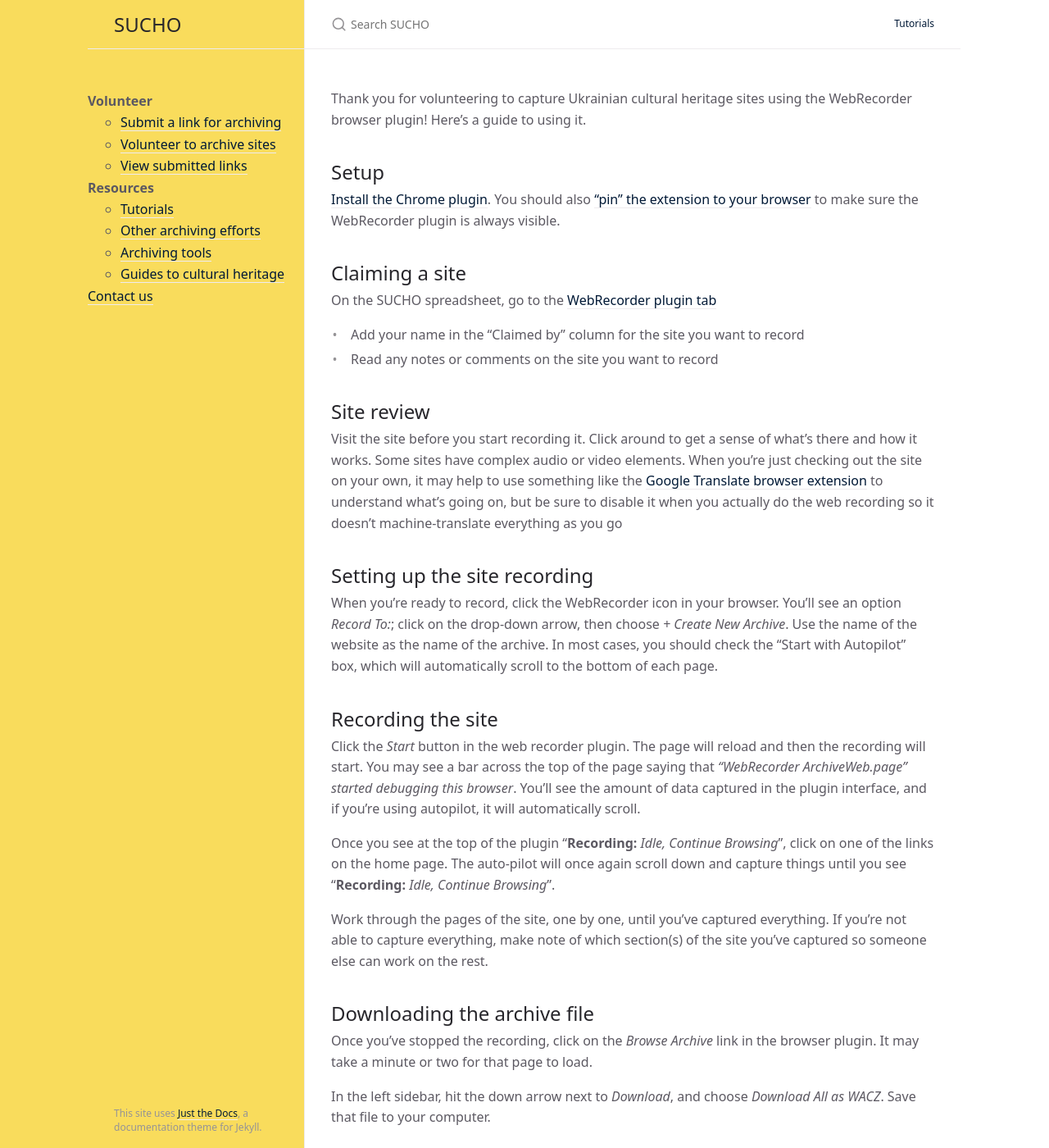
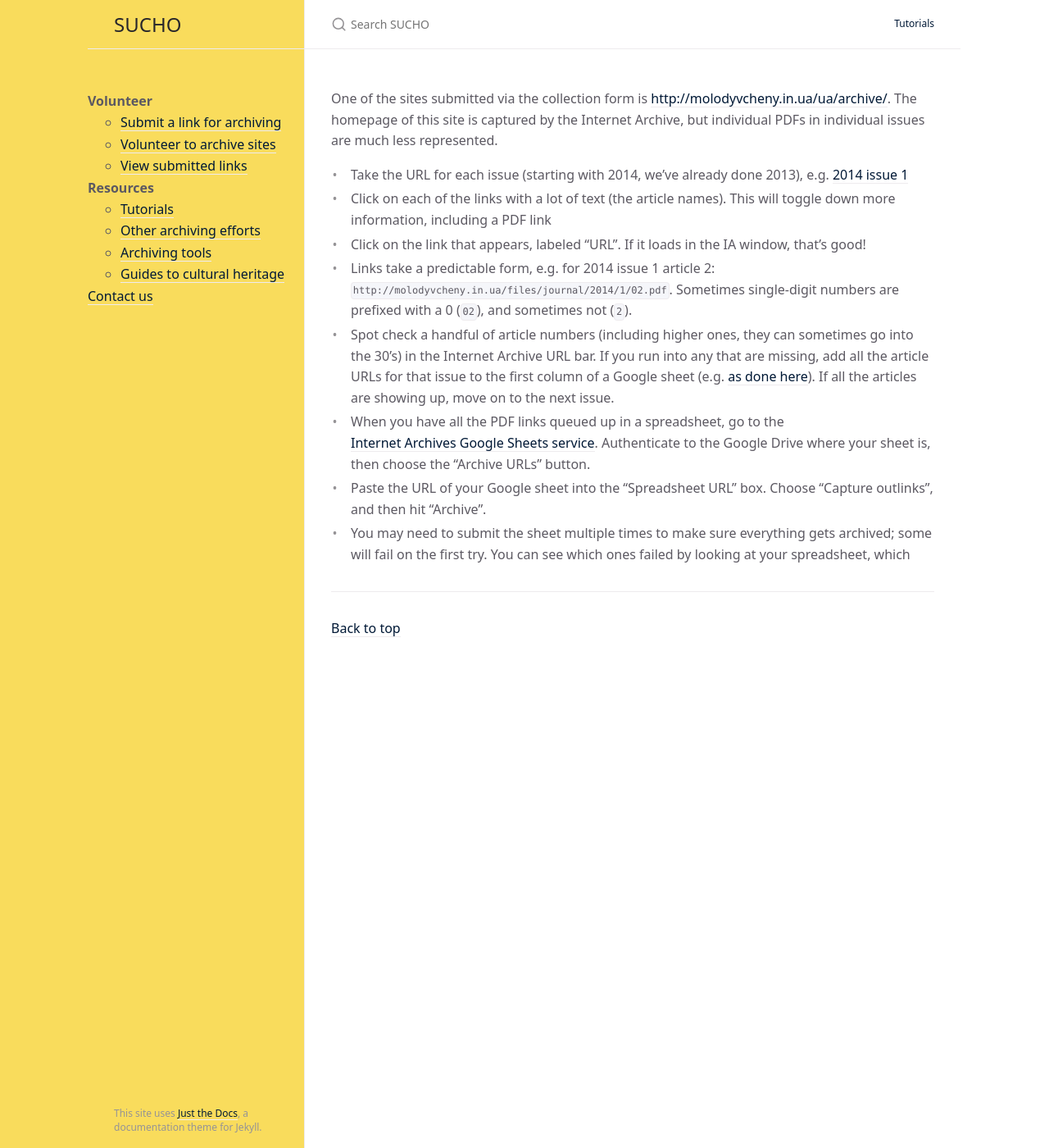
Before and after one commit to sucho-archiving/sucho-archiving.github.io, a Jekyll site: the page built from molodyivchenyi.md, in a window 1280 px wide and 1400 px high. Shown: the whole window at 82% size. Built offline with Jekyll 4.4.1, drawn with Linux system fonts in a browser that asks for light colours; some of the changed text lies outside the part shown.

Commit message:
Update molodyivchenyi.md

```diff
--- a/molodyivchenyi.md
+++ b/molodyivchenyi.md
@@ -3,33 +3,13 @@ layout: default
 permalink: molodyivchenyi
 ---
 
-Thank you for volunteering to capture Ukrainian cultural heritage sites using the WebRecorder browser plugin! Here’s a guide to using it.
+One of the sites submitted via the collection form is [http://molodyvcheny.in.ua/ua/archive/](http://molodyvcheny.in.ua/ua/archive/). The homepage of this site is captured by the Internet Archive, but individual PDFs in individual issues are much less represented.
 
-## Setup
-[Install the Chrome plugin](https://chrome.google.com/webstore/detail/webrecorder-archivewebpag/fpeoodllldobpkbkabpblcfaogecpndd?hl=en). You should also ["pin" the extension to your browser](https://www.maketecheasier.com/pin-extensions-to-chrome-toolbar/) to make sure the WebRecorder plugin is always visible.
-
-## Claiming a site
-On the SUCHO spreadsheet, go to the [WebRecorder plugin tab](https://docs.google.com/spreadsheets/d/1kGScdU9df7T2QS9RnM_qvciT04Y1tmBiGVH-XD1E4l0/edit#gid=775261798)
-- Add your name in the "Claimed by" column for the site you want to record
-- Read any notes or comments on the site you want to record
-
-## Site review
-Visit the site before you start recording it. Click around to get a sense of what's there and how it works. Some sites have complex audio or video elements. When you're just checking out the site on your own, it may help to use something like the [Google Translate browser extension](https://chrome.google.com/webstore/detail/google-translate/aapbdbdomjkkjkaonfhkkikfgjllcleb/RK%3D2/RS%3DBBFW_pnWkPY0xPMYsAZI5xOgQEE-) to understand what's going on, but be sure to disable it when you actually do the web recording so it doesn't machine-translate everything as you go
-
-## Setting up the site recording
-When you're ready to record, click the WebRecorder icon in your browser. You'll see an option *Record To:*; click on the drop-down arrow, then choose *+ Create New Archive*. Use the name of the website as the name of the archive. In most cases, you should check the "Start with Autopilot" box, which will automatically scroll to the bottom of each page.
-
-## Recording the site
-Click the *Start* button in the web recorder plugin. The page will reload and then the recording will start. You may see a bar across the top of the page saying that *"WebRecorder ArchiveWeb.page" started debugging this browser*. You'll see the amount of data captured in the plugin interface, and if you're using autopilot, it will automatically scroll.
-
-Once you see at the top of the plugin "**Recording:** *Idle, Continue Browsing*", click on one of the links on the home page. The auto-pilot will once again scroll down and capture things until you see "**Recording:** *Idle, Continue Browsing*".
-
-Work through the pages of the site, one by one, until you've captured everything. If you're not able to capture everything, make note of which section(s) of the site you've captured so someone else can work on the rest.
-
-## Downloading the archive file
-Once you've stopped the recording, click on the *Browse Archive* link in the browser plugin. It may take a minute or two for that page to load.
-
-In the left sidebar, hit the down arrow next to *Download*, and choose *Download All as WACZ*. Save that file to your computer.
-
-## Uploading the web archive file
-Go to the [WACZ upload form](https://forms.gle/N18MxWgoHtPB2xpz8). Enter the metadata and upload the WACZ file that you just downloaded.
+- Take the URL for each issue (starting with 2014, we've already done 2013), e.g. [2014 issue 1](https://web.archive.org/web/20200204010048/http://molodyvcheny.in.ua/ua/archive/3/)
+- Click on each of the links with a lot of text (the article names). This will toggle down more information, including a PDF link
+- Click on the link that appears, labeled "URL". If it loads in the IA window, that's good!
+- Links take a predictable form, e.g. for 2014 issue 1 article 2: `http://molodyvcheny.in.ua/files/journal/2014/1/02.pdf`. Sometimes single-digit numbers are prefixed with a 0 (`02`), and sometimes not (`2`).
+- Spot check a handful of article numbers (including higher ones, they can sometimes go into the 30's) in the Internet Archive URL bar. If you run into any that are missing, add all the article URLs for that issue to the first column of a Google sheet (e.g. [as done here](https://docs.google.com/spreadsheets/d/1AF0dwTNn3usgzGBOvWEghceMBHi6vPiQRi3zVJSEtnc/edit#gid=1646096099)). If all the articles are showing up, move on to the next issue.
+- When you have all the PDF links queued up in a spreadsheet, go to the [Internet Archives Google Sheets service](https://archive.org/services/wayback-gsheets/options?code=4/0AX4XfWgeXS6dRN3DFK-u0SSlIPpyzkeUzu8qHee3jW5-cu4erRHDZNEd8uyq5sAl6OadBw&scope=https://www.googleapis.com/auth/spreadsheets). Authenticate to the Google Drive where your sheet is, then choose the "Archive URLs" button.
+- Paste the URL of your Google sheet into the "Spreadsheet URL" box. Choose "Capture outlinks", and then hit "Archive".
+- You may need to submit the sheet multiple times to make sure everything gets archived; some will fail on the first try. You can see which ones failed by looking at your spreadsheet, which
```
